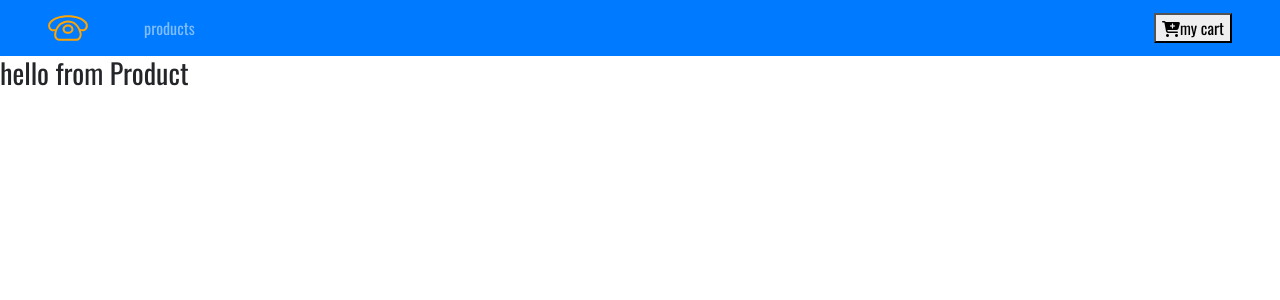
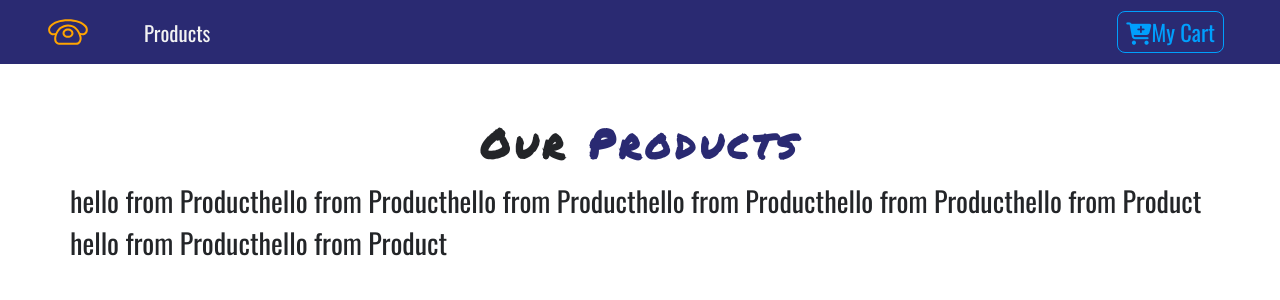
Before and after one commit to ducanhaep/ecommerce, a React (Create React App) app: page /#/ in a window 1280 px wide. Shown: the top 300 px of the page. Built offline with nearby package versions, Linux system fonts and the light colour scheme.

Commit message:
office 24/07/2019

```diff
--- a/package.json
+++ b/package.json
@@ -7,7 +7,8 @@
     "react": "^16.8.6",
     "react-dom": "^16.8.6",
     "react-router-dom": "^5.0.1",
-    "react-scripts": "3.0.1"
+    "react-scripts": "3.0.1",
+    "styled-components": "^4.3.2"
   },
   "scripts": {
     "start": "react-scripts start",
--- /dev/null
+++ b/src/components/Button.js
@@ -0,0 +1,21 @@
+import styled from "styled-components";
+
+export const ButtonContainer = styled.button`
+  text-transform: capitalize;
+  font-size: 1.4rem;
+  background: transparent;
+  border: 0.05rem solid var(--lightBlue);
+  color: var(--lightBlue);
+  border-radius: 0.5rem;
+  padding: 0.2rem 0.5rem;
+  cursor: pointer;
+  margin: 0.2rem 0.5rem 0.2rem 0;
+  transition: all 0.5s ease-in-out;
+  &:hover {
+    background: var(--lightBlue);
+    color: var(--mainBlue);
+  }
+  &:focus {
+    outline: none;
+  }
+`;
--- a/src/components/Navbar.jsx
+++ b/src/components/Navbar.jsx
@@ -1,11 +1,12 @@
 import React, { Component } from "react";
 import { Link } from "react-router-dom";
 import logo from "../logo.svg";
-
+import styled from "styled-components";
+import { ButtonContainer } from "./Button";
 export default class Navbar extends Component {
   render() {
     return (
-      <nav className="navbar navbar-expand-sm bg-primary navbar-dark px-sm-5">
+      <NavWrapper className="navbar navbar-expand-sm navbar-dark px-sm-5">
         <Link to="/">
           <img src={logo} alt="store" />
         </Link>
@@ -17,12 +18,21 @@ export default class Navbar extends Component {
           </li>
         </ul>
         <Link to="/cart" className="ml-auto">
-          <button>
+          <ButtonContainer>
             <i className="fas fa-cart-plus" />
             my cart
-          </button>
+          </ButtonContainer>
         </Link>
-      </nav>
+      </NavWrapper>
     );
   }
 }
+
+const NavWrapper = styled.nav`
+  background: var(--mainBlue);
+  .nav-link {
+    color: var(--mainWhite) !important;
+    font-size: 1.3rem;
+    text-transform: capitalize;
+  }
+`;
--- a/src/components/ProductList.jsx
+++ b/src/components/ProductList.jsx
@@ -1,12 +1,32 @@
 import React, { Component } from "react";
 import Product from "./Product";
-
+import Title from "./Title";
+import { ProductConsumer } from "../context";
 export default class ProductList extends Component {
   render() {
     return (
-      <div>
-        <Product />
-      </div>
+      <>
+        <div className="py-5">
+          <div className="container">
+            <Title name="our" title="products" />
+            <div className="row">
+              <ProductConsumer>
+                {value => {
+                  return value.products.map(product => {
+                    return (
+                      <Product
+                        key={product.id}
+                        product={product}
+                        handleDetail={product.handleDetail}
+                      />
+                    );
+                  });
+                }}
+              </ProductConsumer>
+            </div>
+          </div>
+        </div>
+      </>
     );
   }
 }
--- /dev/null
+++ b/src/components/Title.jsx
@@ -0,0 +1,13 @@
+import React from "react";
+
+export default function Title({ name, title }) {
+  return (
+    <div className="row">
+      <div className="col-10 mx-auto text-center text-title my-2">
+        <h1 className="text-capitalize font-weight-bold">
+          {name} <strong className="text-blue">{title}</strong>
+        </h1>
+      </div>
+    </div>
+  );
+}
--- /dev/null
+++ b/src/context.js
@@ -0,0 +1,39 @@
+import React, { Component } from "react";
+import { storeProducts, detailProduct } from "./data";
+const ProductContext = React.createContext();
+
+class ProductProvider extends Component {
+  constructor() {
+    super();
+    this.state = {
+      products: storeProducts,
+      detailProduct: detailProduct
+    };
+  }
+
+  handleDetail = () => {
+    console.log("hello from detaill");
+  };
+
+  addToCart = () => {
+    console.log("hello from add to cart");
+  };
+
+  render() {
+    return (
+      <ProductContext.Provider
+        value={{
+          ...this.state,
+          handleDetail: this.handleDetail,
+          addToCart: this.addToCart
+        }}
+      >
+        {this.props.children}
+      </ProductContext.Provider>
+    );
+  }
+}
+
+const ProductConsumer = ProductContext.Consumer;
+
+export { ProductProvider, ProductConsumer };
--- a/src/index.js
+++ b/src/index.js
@@ -4,11 +4,14 @@ import ReactDOM from "react-dom";
 import "./index.css";
 import App from "./App";
 import * as serviceWorker from "./serviceWorker";
+import { ProductProvider } from "./context";
 
 ReactDOM.render(
-  <Router>
-    <App />
-  </Router>,
+  <ProductProvider>
+    <Router>
+      <App />
+    </Router>
+  </ProductProvider>,
   document.getElementById("root")
 );
 
```
Also changed, not shown: 1 other file (tests, documents, lock files or other folders).
